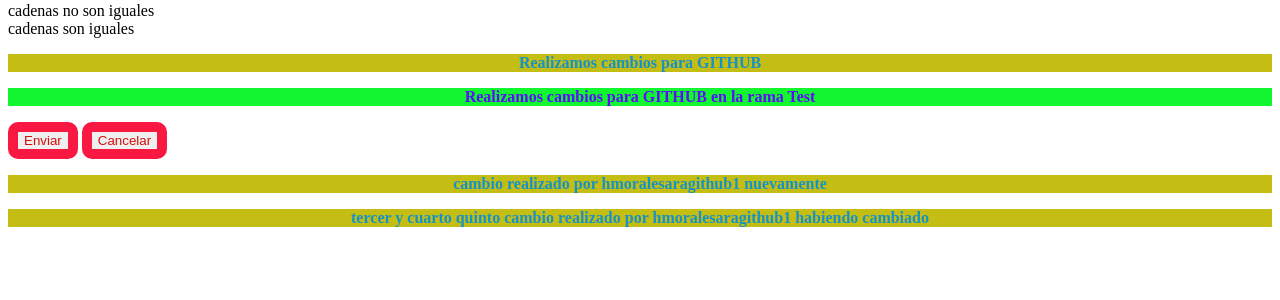
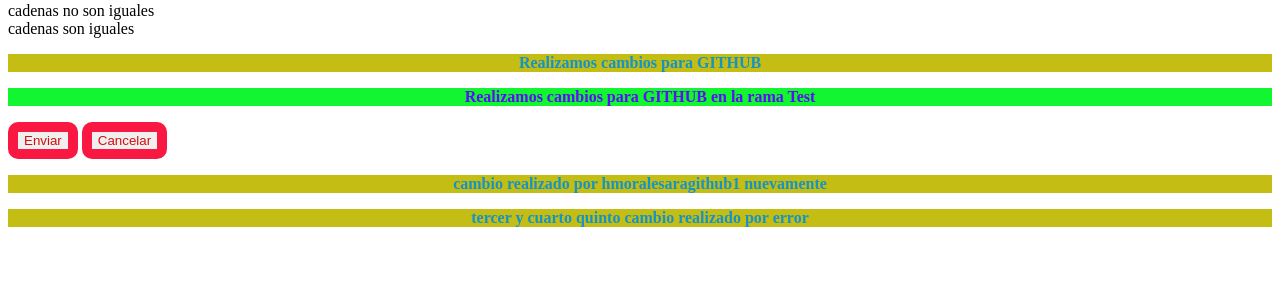
Before and after one commit to comunidadhama/ProyectoInicialPHP, a PHP site: page /strings.php in a window 1280 px wide. Shown: the part 150-450 px from the top of the page. Run offline with PHP 8.4, Linux system fonts and the light colour scheme.

Commit message:
Corrigiendo el error de comunidadhama

```diff
--- a/strings.php
+++ b/strings.php
@@ -65,6 +65,6 @@ echo "<p class='resaltarRamaTest'> Realizamos cambios para GITHUB en la rama Tes
 <input class="btnEnviar" type="submit" name="btnEnviando" value="Enviar" id="btnEnviando">
 <input class="btnEnviar" type="submit" name="btnCancelar" value="Cancelar" id="btnCancelar">
 <p class="resaltar">cambio realizado por hmoralesaragithub1 nuevamente</p>
- <p class="resaltar">tercer y cuarto quinto cambio realizado por hmoralesaragithub1 habiendo cambiado</p>
+ <p class="resaltar">tercer y cuarto quinto cambio realizado por error</p>
 </body>
 </html>
```
